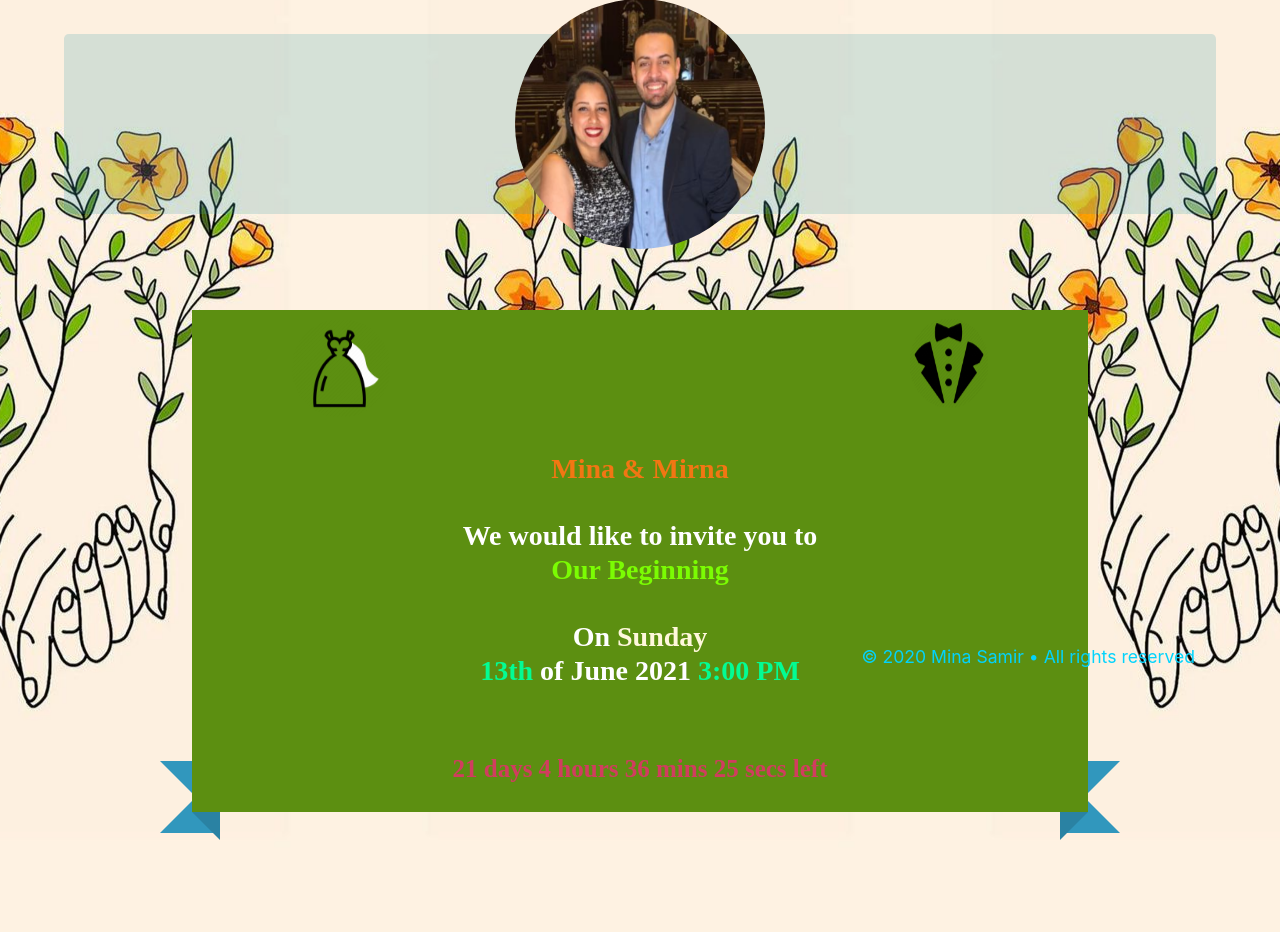
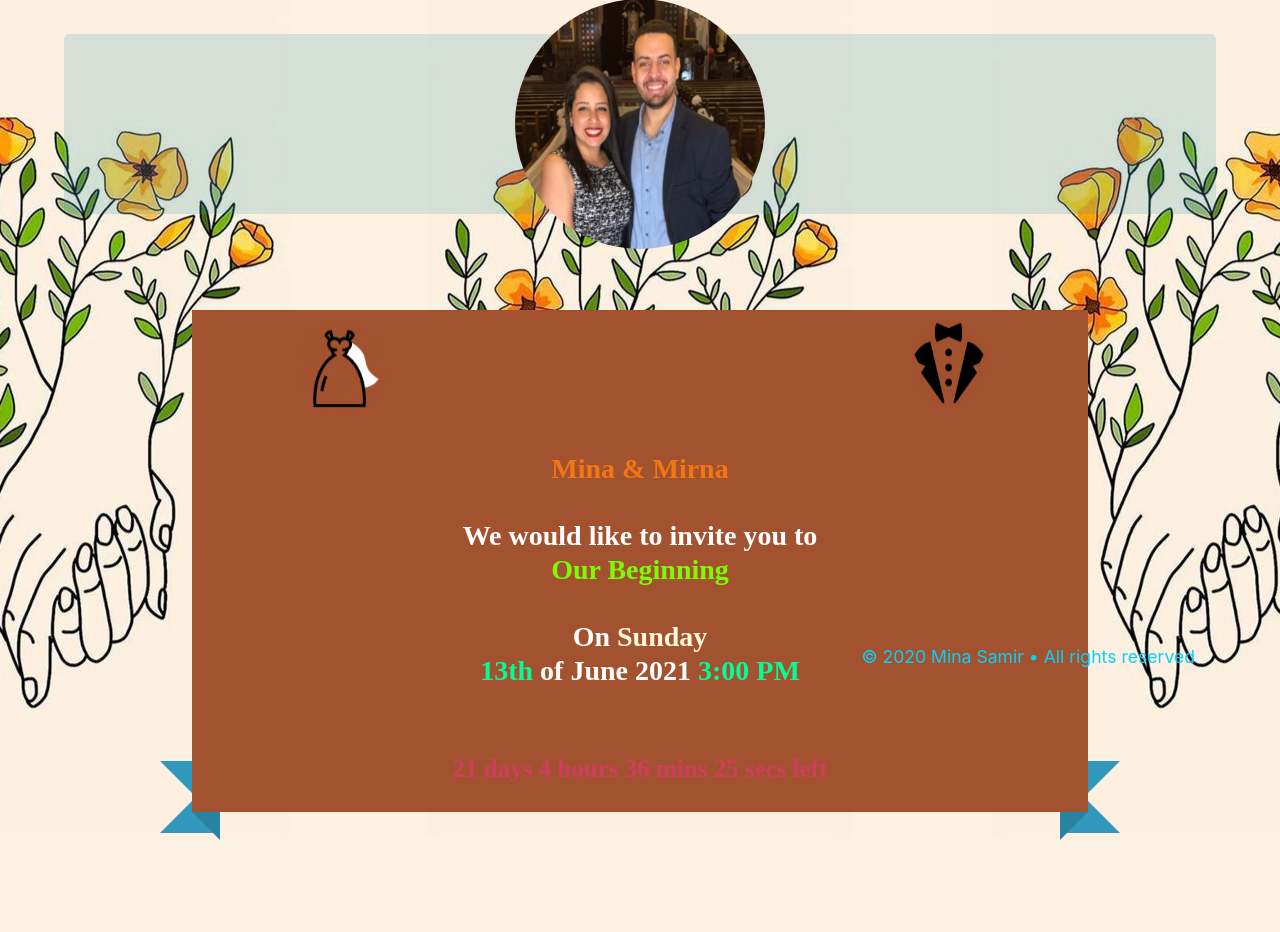
Before and after one commit to MinaSamirSamaan1/Wed, a PHP site: page /index.php in a window 1280 px wide. Shown: the part 124-1056 px from the top of the page. Run offline with PHP 8.4, Linux system fonts and the light colour scheme; some web fonts are replaced.

Commit message:
Update ribbon.css

```diff
--- a/ribbon.css
+++ b/ribbon.css
@@ -5,7 +5,7 @@
  width: 70%;
 
  position: relative;
- background: #5C8F11;
+ background: #A3522F;
  color: #fff;
  text-align: center;
  padding: 1em 1em; /* Adjust to suit */
```
